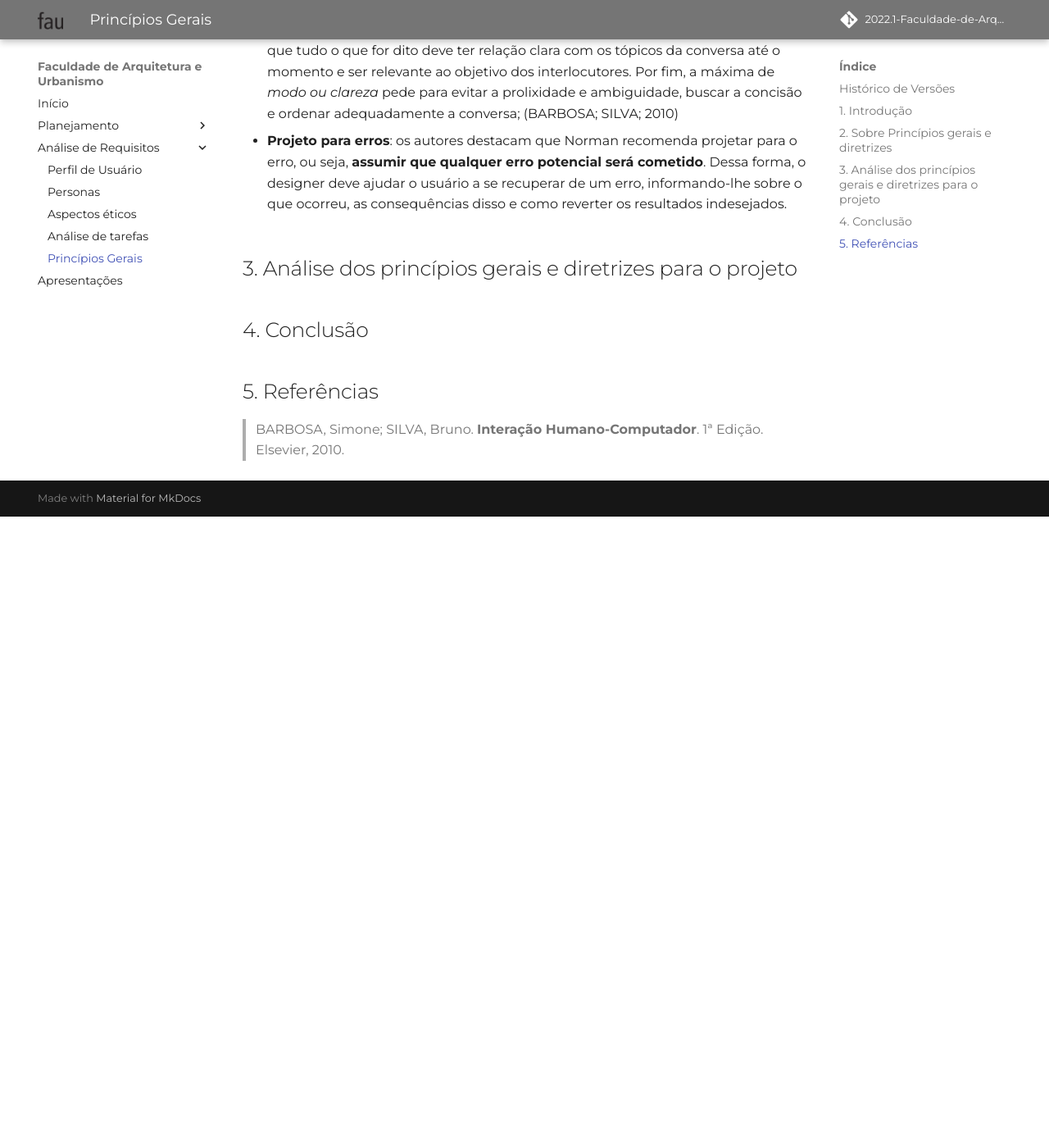
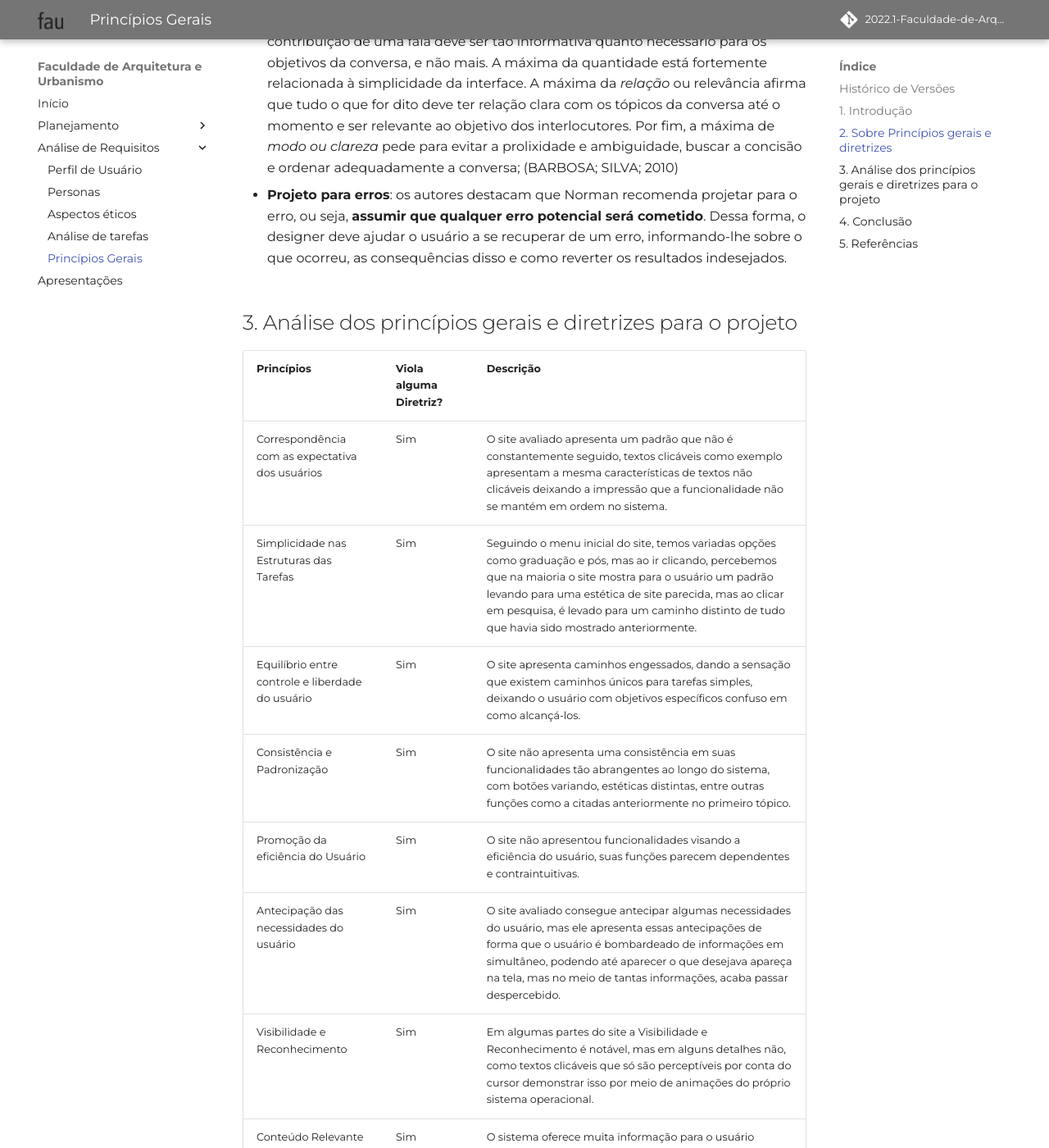
Before and after one commit to Mateusvff/2022.1-Faculdade-de-Arquitetura-e-Urbanismo, an MkDocs documentation site: the page built from docs/analise-de-requisitos/principios-gerais.md, in a window 1280 px wide and 1400 px high, scrolled down 2820 px. Shown: the whole window at 82% size. Built offline with MkDocs 1.6.1 and Material for MkDocs 9.7.7, drawn with Linux system fonts in a browser that asks for light colours; some web fonts are replaced; comment, search, counter and statistics services are not loaded; before the commit the page ends 3450 px from its top, so only the background shows below that; some of the changed text lies outside the part shown.

Commit message:
🆒 Criação do tópico 3 e 4

```diff
--- a/docs/analise-de-requisitos/principios-gerais.md
+++ b/docs/analise-de-requisitos/principios-gerais.md
@@ -7,6 +7,7 @@
 30/07/2022 | 0.1 | Criação do documento | Matheus Costa | Caio César
 30/07/2022 | 0.2 | Adição dos tópicos Introdução e Princípios gerais | Matheus Costa | Caio César
 31/07/2022 | 0.2.1 | Descrição dos tópicos das diretrizes | Matheus Costa | Caio César
+01/07/2022 | 0.3 | Análise dos princípios gerais e diretrizes para o projeto | Caio César | Matheus Costa
 
 ***
 
@@ -48,7 +49,21 @@ Diante do exposto anteriormente, Barbosa e Silva (2010, p. 265-278) afirmam que
 
 ## 3. Análise dos princípios gerais e diretrizes para o projeto
 
+**Princípios** | **Viola alguma Diretriz?** | **Descrição**
+--- | --- | ---
+Correspondência com as expectativa dos usuários | Sim | O site avaliado apresenta um padrão que não é constantemente seguido, textos clicáveis como exemplo apresentam a mesma características de textos não clicáveis deixando a impressão que a funcionalidade não se mantém em ordem no sistema.
+Simplicidade nas Estruturas das Tarefas | Sim | Seguindo o menu inicial do site, temos variadas opções como graduação e pós, mas ao ir clicando, percebemos que na maioria o site mostra para o usuário um padrão levando para uma estética de site parecida, mas ao clicar em pesquisa, é levado para um caminho distinto de tudo que havia sido mostrado anteriormente.
+Equilíbrio entre controle e liberdade do usuário | Sim | O site apresenta caminhos engessados, dando a sensação que existem caminhos únicos para tarefas simples, deixando o usuário com objetivos específicos confuso em como alcançá-los.
+Consistência e Padronização | Sim | O site não apresenta uma consistência em suas funcionalidades tão abrangentes ao longo do sistema, com botões variando, estéticas distintas, entre outras funções como a citadas anteriormente no primeiro tópico.
+Promoção da eficiência do Usuário | Sim | O site não apresentou funcionalidades visando a eficiência do usuário, suas funções parecem dependentes e contraintuitivas.
+Antecipação das necessidades do usuário | Sim | O site avaliado consegue antecipar algumas necessidades do usuário, mas ele apresenta essas antecipações de forma que o usuário é bombardeado de informações em simultâneo, podendo até aparecer o que desejava apareça na tela, mas no meio de tantas informações, acaba passar despercebido.
+Visibilidade e Reconhecimento | Sim | Em algumas partes do site a Visibilidade e Reconhecimento é notável, mas em alguns detalhes não, como textos clicáveis que só são perceptíveis por conta do cursor demonstrar isso por meio de animações do próprio sistema operacional.
+Conteúdo Relevante e Expressão Adequada | Sim | O sistema oferece muita informação para o usuário simultaneamente, exagerando na quantidade, podendo ser mais simples e resumir informações em caminhos ou funcionalidades diferentes.
+Projeto para Erros | Sim | No site avaliado se digitar algo na pesquisa e mudar de categoria por engano o que estava sendo buscado não é recuperado como em sites mais comuns.
+
 ## 4. Conclusão
+
+Ao examinar a análise de forma mais robusta sobre os princípios e diretrizes do projeto, é notório que as violações são abundantes, podendo assim atingir negativamente a experiência dos usuários que utilizam o sistema.
 
 ## 5. Referências
 > BARBOSA, Simone; SILVA, Bruno. **Interação Humano-Computador**. 1ª Edição. Elsevier, 2010.
```
